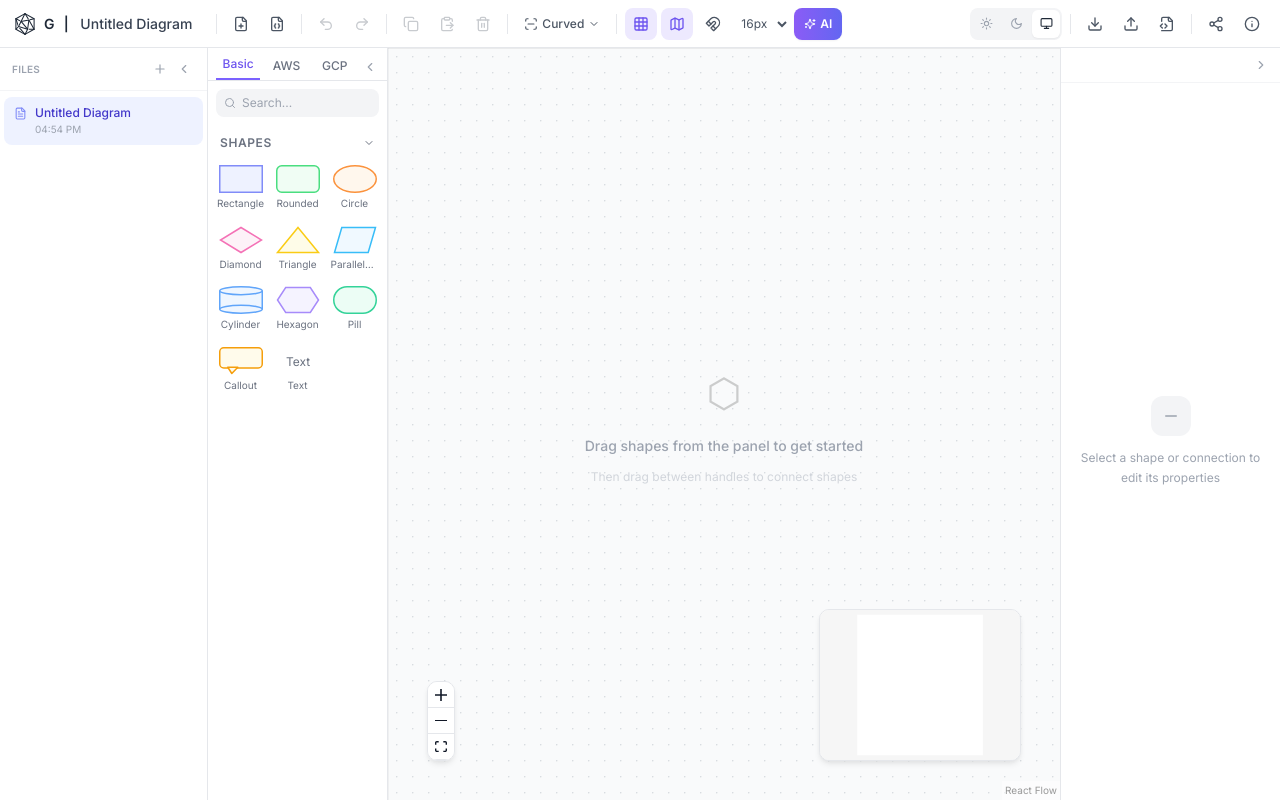
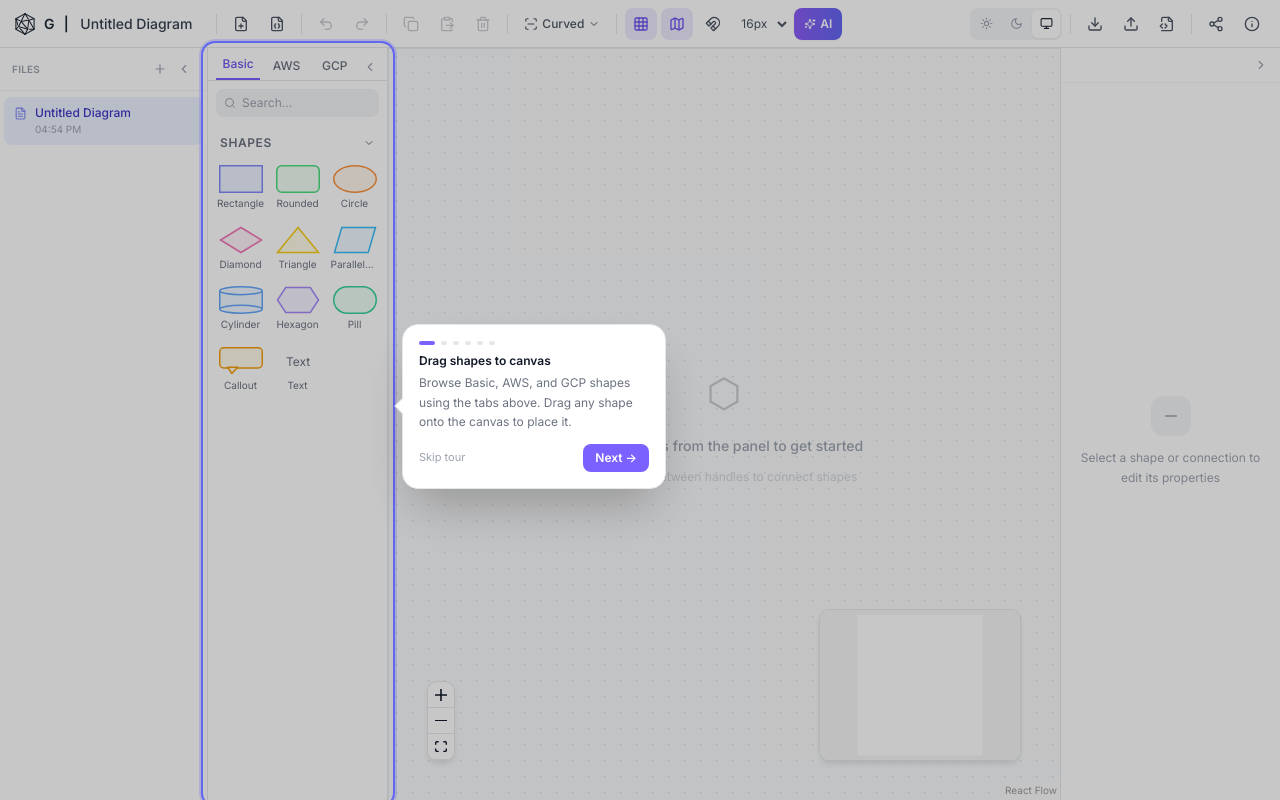
Before and after one commit to lnenad/grafly, a React (Vite) app: page / in a window 1280 px wide. Both pictures are taken after a click on the button 865 px from the left and 75 px from the top of the page. Built offline with nearby package versions, Linux system fonts and the light colour scheme.

Commit message:
adds tour

```diff
--- a/src/components/PropertiesPanel.jsx
+++ b/src/components/PropertiesPanel.jsx
@@ -621,6 +621,7 @@ export default function PropertiesPanel() {
   if (!multiNode && !node && !edge) {
     return (
       <div
+        id="properties-panel"
         className="bg-white dark:bg-gray-900 border-l border-gray-200 dark:border-gray-700 flex flex-col"
         style={{ width: 220, minWidth: 220 }}
       >
@@ -647,6 +648,7 @@ export default function PropertiesPanel() {
 
   return (
     <div
+      id="properties-panel"
       className="tooltip-up bg-white dark:bg-gray-900 border-l border-gray-200 dark:border-gray-700 flex flex-col h-full overflow-y-auto"
       style={{ width: 220, minWidth: 220 }}
     >
--- a/src/components/ShapeLibrary.jsx
+++ b/src/components/ShapeLibrary.jsx
@@ -229,6 +229,7 @@ export default function ShapeLibrary() {
   // ── Expanded panel ───────────────────────────────────────────────────────
   return (
     <div
+      id="shape-library"
       className="flex flex-col bg-white dark:bg-gray-900 border-r border-gray-200 dark:border-gray-700 h-full"
       style={{ width: 180, minWidth: 180, boxShadow: '1px 0 0 rgba(0,0,0,0.04)' }}
     >
--- a/src/components/Toolbar.jsx
+++ b/src/components/Toolbar.jsx
@@ -1,4 +1,4 @@
-import { useRef, useState, useEffect } from "react";
+import { useRef, useState, useEffect, useCallback } from "react";
 import { createPortal } from "react-dom";
 import diagramFormatRaw from "../../GRAFLY_DIAGRAM_FORMAT.md?raw";
 import {
@@ -77,6 +77,95 @@ function Divider() {
   );
 }
 
+// ─── Tour ─────────────────────────────────────────────────────────────────────
+
+const TOUR_STEPS = [
+  {
+    selector: '#shape-library',
+    placement: 'right',
+    highlight: true,
+    title: 'Drag shapes to canvas',
+    body: 'Browse Basic, AWS, and GCP shapes using the tabs above. Drag any shape onto the canvas to place it.',
+  },
+  {
+    selector: '.react-flow',
+    placement: 'center',
+    highlight: false,
+    title: 'Connect nodes',
+    body: 'Hover any shape to reveal its handles, then drag from one handle to another shape to draw a connection. Double-click the canvas to add a text node.',
+  },
+  {
+    selector: '#properties-panel',
+    placement: 'left',
+    highlight: false,
+    title: 'Edit properties',
+    body: 'Click any shape or edge to select it — then adjust its label, fill color, border, font, and opacity in this panel.',
+  },
+  {
+    selector: '[data-tooltip="AI diagram format reference"]',
+    placement: 'bottom',
+    highlight: true,
+    title: 'Generate with AI',
+    body: 'Copy the format reference and paste it into any LLM with a description to generate a full diagram instantly.',
+  },
+  {
+    selector: '[data-tooltip="Convert to/from Mermaid or DOT"]',
+    placement: 'bottom',
+    highlight: true,
+    title: 'Import & export text',
+    body: 'Export your diagram as Mermaid or DOT, or paste either format to import a diagram from GitHub, Notion, or Graphviz.',
+  },
+  {
+    selector: '[data-tooltip="Share / embed diagram"]',
+    placement: 'bottom',
+    highlight: true,
+    title: 'Share your diagram',
+    body: 'Your entire diagram is encoded in the URL — share it with anyone, no account or server needed.',
+  },
+]
+
+const BUBBLE_W = 264
+
+function getBubblePos(rect, placement) {
+  if (!rect) return { top: '50%', left: '50%', transform: 'translate(-50%,-50%)' }
+  const gap = 14
+  const vw = window.innerWidth
+  const vh = window.innerHeight
+  if (placement === 'bottom') {
+    const left = Math.min(Math.max(rect.left + rect.width / 2 - BUBBLE_W / 2, 10), vw - BUBBLE_W - 10)
+    return { top: Math.min(rect.bottom + gap, vh - 220), left }
+  }
+  if (placement === 'right') {
+    return { left: rect.right + gap, top: Math.min(Math.max(rect.top + rect.height / 2 - 100, 10), vh - 220) }
+  }
+  if (placement === 'left') {
+    return { right: vw - rect.left + gap, top: Math.min(Math.max(rect.top + rect.height / 2 - 100, 10), vh - 220) }
+  }
+  // center
+  return {
+    top: Math.max(rect.top + rect.height / 2 - 100, 80),
+    left: Math.min(Math.max(rect.left + rect.width / 2 - BUBBLE_W / 2, 10), vw - BUBBLE_W - 10),
+  }
+}
+
+function TourArrow({ placement }) {
+  // Rotated square: bg matches the bubble card, visible border edges form the arrow tip.
+  const shared = 'absolute w-3 h-3 bg-white dark:bg-gray-900'
+  if (placement === 'bottom') return (
+    <div className={`${shared} border-l border-t border-gray-200 dark:border-gray-700`}
+      style={{ top: -6, left: '50%', transform: 'translateX(-50%) rotate(45deg)' }} />
+  )
+  if (placement === 'right') return (
+    <div className={`${shared} border-l border-b border-gray-200 dark:border-gray-700`}
+      style={{ left: -6, top: '50%', transform: 'translateY(-50%) rotate(45deg)' }} />
+  )
+  if (placement === 'left') return (
+    <div className={`${shared} border-r border-t border-gray-200 dark:border-gray-700`}
+      style={{ right: -6, top: '50%', transform: 'translateY(-50%) rotate(45deg)' }} />
+  )
+  return null
+}
+
 export default function Toolbar() {
   const {
     name,
@@ -128,10 +217,14 @@ export default function Toolbar() {
   const [convertText, setConvertText] = useState('');
   const [convertError, setConvertError] = useState('');
   const [convertCopied, setConvertCopied] = useState(false);
+  const [tourStep, setTourStep] = useState(null);
+  const [tourRect, setTourRect] = useState(null);
 
   const closeAbout = () => {
+    const isFirst = !localStorage.getItem('grafly_visited');
     localStorage.setItem('grafly_visited', '1');
     setAboutModal(false);
+    if (isFirst) setTimeout(() => setTourStep(0), 350);
   };
 
   const openShareModal = () => {
@@ -169,6 +262,12 @@ export default function Toolbar() {
     setJsonError("");
     setJsonModal(true);
   };
+
+  useEffect(() => {
+    if (tourStep === null) return;
+    const el = document.querySelector(TOUR_STEPS[tourStep].selector);
+    setTourRect(el ? el.getBoundingClientRect() : null);
+  }, [tourStep]);
 
   const getConvertText = (tab, fmt) => {
     if (tab !== 'export') return '';
@@ -916,6 +1015,78 @@ export default function Toolbar() {
         </div>,
         document.body
       )}
+
+      {/* Tour */}
+      {tourStep !== null && createPortal(
+        <>
+          {/* Dim overlay */}
+          <div
+            className="fixed inset-0 z-[9980]"
+            style={{ background: 'rgba(0,0,0,0.22)' }}
+            onClick={() => setTourStep(null)}
+          />
+
+          {/* Highlight ring around target */}
+          {tourRect && TOUR_STEPS[tourStep].highlight && (
+            <div
+              className="fixed z-[9981] rounded-xl pointer-events-none"
+              style={{
+                top: tourRect.top - 5,
+                left: tourRect.left - 5,
+                width: tourRect.width + 10,
+                height: tourRect.height + 10,
+                boxShadow: '0 0 0 2px #6366f1, 0 0 0 4px rgba(99,102,241,0.25)',
+              }}
+            />
+          )}
+
+          {/* Bubble */}
+          <div
+            className="fixed z-[9982] bg-white dark:bg-gray-900 rounded-2xl shadow-2xl border border-gray-200 dark:border-gray-700 p-4 overflow-visible"
+            style={{ width: BUBBLE_W, ...getBubblePos(tourRect, TOUR_STEPS[tourStep].placement) }}
+          >
+            <TourArrow placement={TOUR_STEPS[tourStep].placement} />
+            <div>
+
+
+              {/* Step indicator */}
+              <div className="flex items-center gap-1.5 mb-2">
+                {TOUR_STEPS.map((_, i) => (
+                  <div
+                    key={i}
+                    className={`h-1 rounded-full transition-all ${i === tourStep ? 'bg-primary-500 w-4' : 'bg-gray-200 dark:bg-gray-700 w-1.5'}`}
+                  />
+                ))}
+              </div>
+
+              {/* Content */}
+              <p className="text-xs font-semibold text-gray-900 dark:text-gray-100 mb-1">
+                {TOUR_STEPS[tourStep].title}
+              </p>
+              <p className="text-xs text-gray-500 dark:text-gray-400 leading-relaxed">
+                {TOUR_STEPS[tourStep].body}
+              </p>
+
+              {/* Footer */}
+              <div className="flex items-center justify-between mt-3">
+                <button
+                  onClick={() => setTourStep(null)}
+                  className="text-[11px] text-gray-400 hover:text-gray-600 dark:hover:text-gray-300 transition-colors"
+                >
+                  Skip tour
+                </button>
+                <button
+                  onClick={() => tourStep >= TOUR_STEPS.length - 1 ? setTourStep(null) : setTourStep(tourStep + 1)}
+                  className="text-xs font-semibold px-3 py-1.5 rounded-lg bg-primary-500 hover:bg-primary-600 text-white transition-colors"
+                >
+                  {tourStep >= TOUR_STEPS.length - 1 ? 'Done' : 'Next →'}
+                </button>
+              </div>
+            </div>
+          </div>
+        </>,
+        document.body
+      )}
     </div>
   );
 }
```
